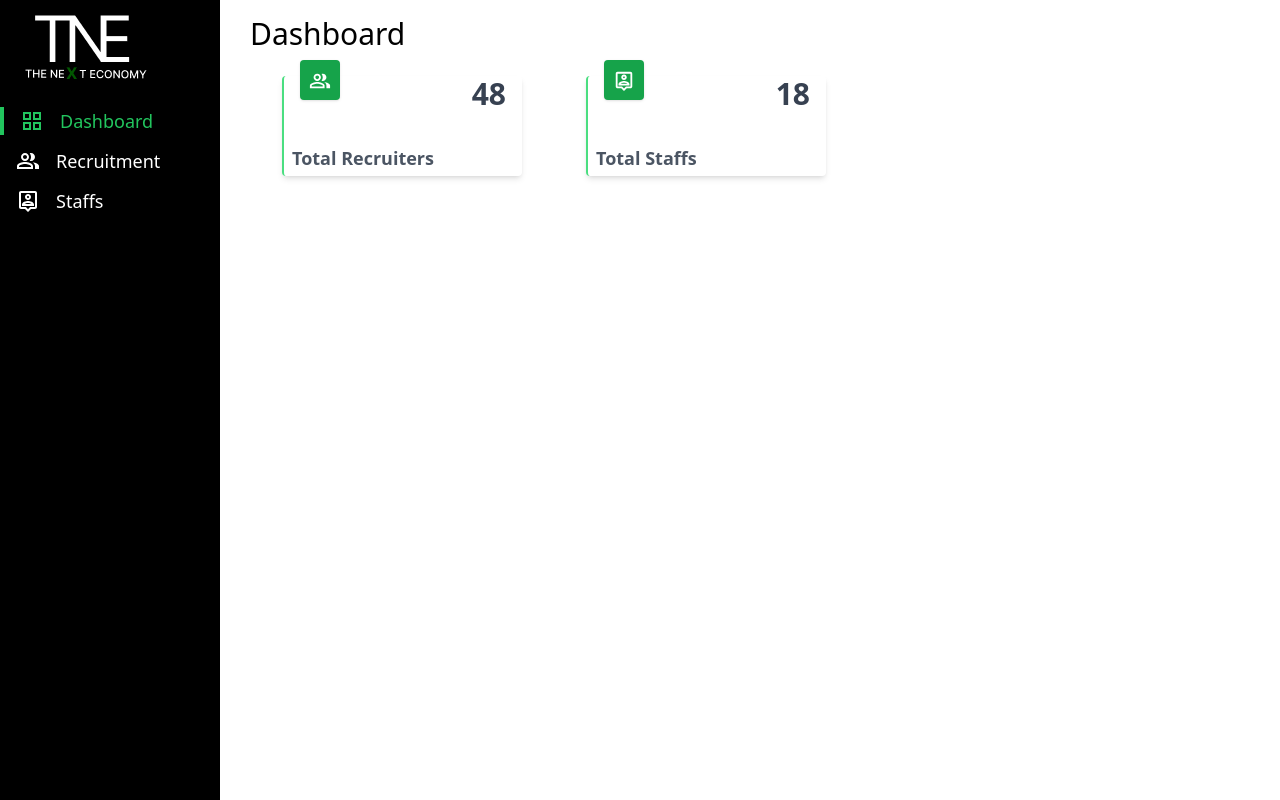
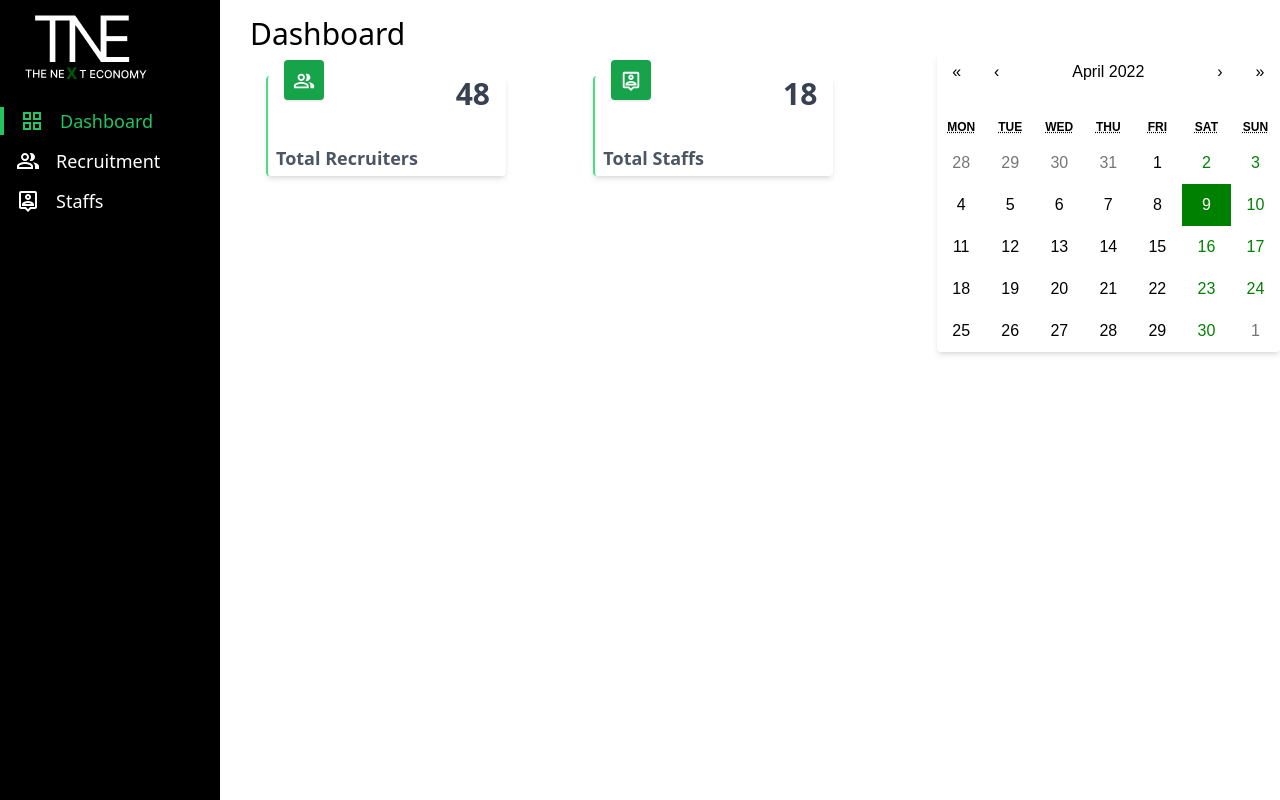
Before and after one commit to oladips772/the-next-economy, a React (Create React App) app: page / in a window 1280 px wide. Built offline with nearby package versions, Linux system fonts and the light colour scheme.

Commit message:
added react calendar

```diff
--- a/src/App.css
+++ b/src/App.css
@@ -1,13 +1,139 @@
+/** @format */
+
 @tailwind base;
 @tailwind components;
 @tailwind utilities;
 
-*{
-  margin:0;
-  padding:0;
+* {
+  margin: 0;
+  padding: 0;
 }
-.dashboard_icon{
-  font-size:22px !important;
-  color:white;
+.dashboard_icon {
+  font-size: 22px !important;
+  color: white;
   margin-top: 10px;
 }
+.react-calendar {
+  width: 350px;
+  max-width: 100%;
+  background: white;
+  /* border: 2px solid green; */
+  font-family: Arial, Helvetica, sans-serif;
+  line-height: 1.125em;
+  border-radius: 4px;
+}
+.react-calendar--doubleView {
+  width: 700px;
+}
+.react-calendar--doubleView .react-calendar__viewContainer {
+  display: flex;
+  margin: -0.5em;
+}
+.react-calendar--doubleView .react-calendar__viewContainer > * {
+  width: 50%;
+  margin: 0.5em;
+}
+.react-calendar,
+.react-calendar *,
+.react-calendar *:before,
+.react-calendar *:after {
+  -moz-box-sizing: border-box;
+  -webkit-box-sizing: border-box;
+  box-sizing: border-box;
+}
+.react-calendar button {
+  margin: 0;
+  border: 0;
+  outline: none;
+}
+.react-calendar button:enabled:hover {
+  cursor: pointer;
+}
+.react-calendar__navigation {
+  height: 44px;
+  width:100%;
+  display:flex;
+  margin-bottom: 1em;
+}
+.react-calendar__navigation button {
+  min-width: 40px;
+  height:40px;
+  border-radius: 50%;
+  background: none;
+}
+.react-calendar__navigation button:enabled:hover,
+.react-calendar__navigation button:enabled:focus {
+  background-color: green;
+  color:white;
+}
+.react-calendar__navigation button[disabled] {
+  background-color: #f0f0f0;
+}
+.react-calendar__month-view__weekdays {
+  text-align: center;
+  text-transform: uppercase;
+  font-weight: bold;
+  font-size: 0.75em;
+}
+.react-calendar__month-view__weekdays__weekday {
+  padding: 0.5em;
+}
+.react-calendar__month-view__weekNumbers {
+  font-weight: bold;
+}
+.react-calendar__month-view__weekNumbers .react-calendar__tile {
+  display: flex;
+  align-items: center;
+  justify-content: center;
+  font-size: 0.75em;
+  padding: calc(0.75em / 0.75) calc(0.5em / 0.75);
+}
+.react-calendar__month-view__days__day--weekend {
+  color: green;
+}
+.react-calendar__month-view__days__day--neighboringMonth {
+  color: #757575;
+}
+.react-calendar__year-view .react-calendar__tile,
+.react-calendar__decade-view .react-calendar__tile,
+.react-calendar__century-view .react-calendar__tile {
+  padding: 2em 0.5em;
+}
+.react-calendar__tile {
+  max-width: 100%;
+  text-align: center;
+  padding: 0.75em 0.5em;
+  background: none;
+}
+.react-calendar__tile:disabled {
+  background-color: #f0f0f0;
+}
+.react-calendar__tile:enabled:hover,
+.react-calendar__tile:enabled:focus {
+  background-color: #e6e6e6;
+}
+.react-calendar__tile--now {
+  background: #6ed87c;
+}
+.react-calendar__tile--now:enabled:hover,
+.react-calendar__tile--now:enabled:focus {
+  background: #6ed87c;
+}
+.react-calendar__tile--hasActive {
+  background: green;
+}
+.react-calendar__tile--hasActive:enabled:hover,
+.react-calendar__tile--hasActive:enabled:focus {
+  background: #a9d4ff;
+}
+.react-calendar__tile--active {
+  background: green;
+  color: white;
+}
+.react-calendar__tile--active:enabled:hover,
+.react-calendar__tile--active:enabled:focus {
+  background: green;
+}
+.react-calendar--selectRange .react-calendar__tile--hover {
+  background-color: #e6e6e6;
+}
--- a/src/components/HomeHeader.js
+++ b/src/components/HomeHeader.js
@@ -1,13 +1,17 @@
 /** @format */
-import React from "react";
+import React, { useState } from "react";
 import PeopleAltOutlinedIcon from "@mui/icons-material/PeopleAltOutlined";
 import PersonPinOutlinedIcon from "@mui/icons-material/PersonPinOutlined";
+import Calendar from "react-calendar";
+// import "react-calendar/dist/Calendar.css";
 
 function HomeHeader() {
+  const [value, onChange] = useState(new Date());
+
   return (
     <div>
-      <div className="grid grid-cols-2 mt-6">
-        <div className="shadow-md h-[100px] w-60 rounded mx-8 relative border-l-2 border-green-400">
+      <div className="grid grid-cols-3 mt-6">
+        <div className="shadow-md h-[100px] w-60 rounded mx-4 relative border-l-2 border-green-400">
           <div className="absolute bg-green-600 rounded h-10 w-10 text-center align-center -top-4 left-4 shadow">
             <PeopleAltOutlinedIcon className="dashboard_icon" />
           </div>
@@ -19,7 +23,7 @@
           </span>
         </div>
         {/*  */}
-        <div className="shadow-md h-[100px] w-60 rounded mx-8 relative border-l-2 border-green-400">
+        <div className="shadow-md h-[100px] w-60 rounded relative border-l-2 border-green-400">
           <div className="absolute bg-green-600 rounded h-10 w-10 text-center align-center -top-4 left-4 shadow">
             <PersonPinOutlinedIcon className="dashboard_icon" />
           </div>
@@ -30,6 +34,13 @@
             18
           </span>
         </div>
+        <div className="-mt-6">
+          <Calendar
+            value={value}
+            onChange={onChange}
+            className="react-calendar shadow-md"
+          />
+        </div>
       </div>
     </div>
   );
```
